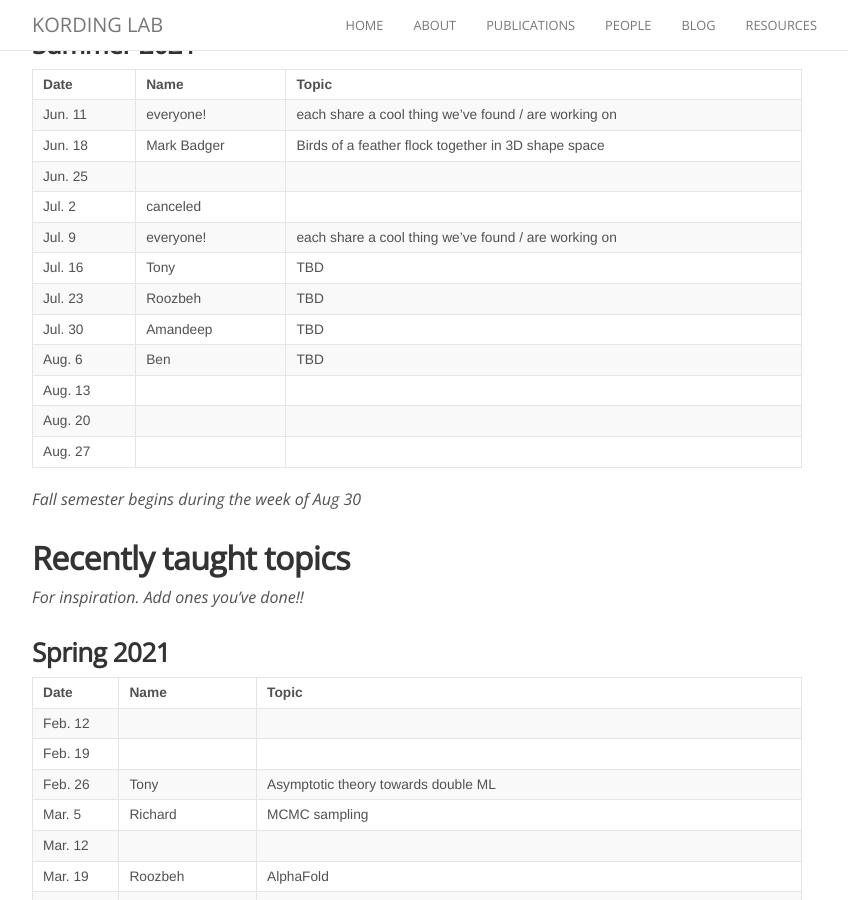
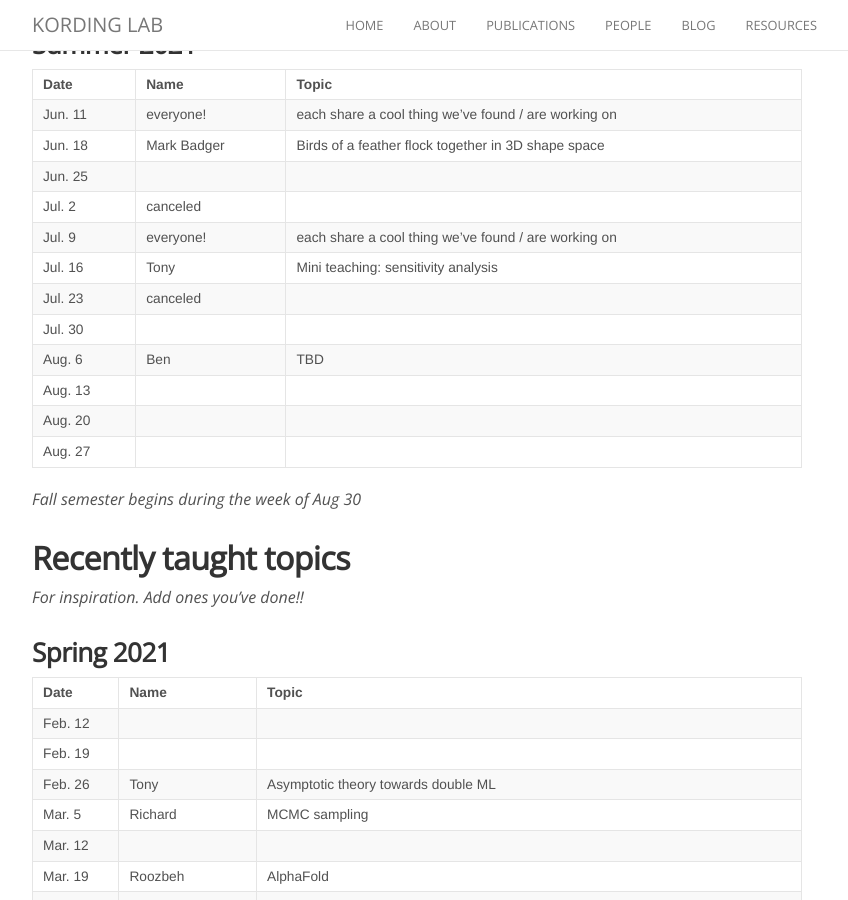
Before and after one commit to KordingLab/KordingLab.github.io, a Jekyll site: the page built from _posts/2021-01-01-upcoming-lab-teaching.md, in a window 1280 px wide and 900 px high, scrolled down 428 px. Shown: the whole window, without its empty margins (223-1071 px from the left). Built offline with Jekyll 4.4.1, drawn with Linux system fonts in a browser that asks for light colours; nearby versions of some CDN libraries; comment, search, counter and statistics services are not loaded.

Commit message:
Update 2021-01-01-upcoming-lab-teaching.md

```diff
--- a/_posts/2021-01-01-upcoming-lab-teaching.md
+++ b/_posts/2021-01-01-upcoming-lab-teaching.md
@@ -23,9 +23,9 @@ Get on the listserve for announcements: https://groups.google.com/forum/#!forum/
 | Jun. 25 | |  |
 | Jul. 2 | canceled |  |
 | Jul. 9 | everyone! | each share a cool thing we've found / are working on |
-| Jul. 16 | Tony | TBD |
-| Jul. 23 | Roozbeh | TBD |
-| Jul. 30 | Amandeep| TBD |
+| Jul. 16 | Tony | Mini teaching: sensitivity analysis |
+| Jul. 23 | canceled |  |
+| Jul. 30 | |  |
 | Aug. 6 | Ben | TBD |
 | Aug. 13 | |  |
 | Aug. 20 | |  |
```
